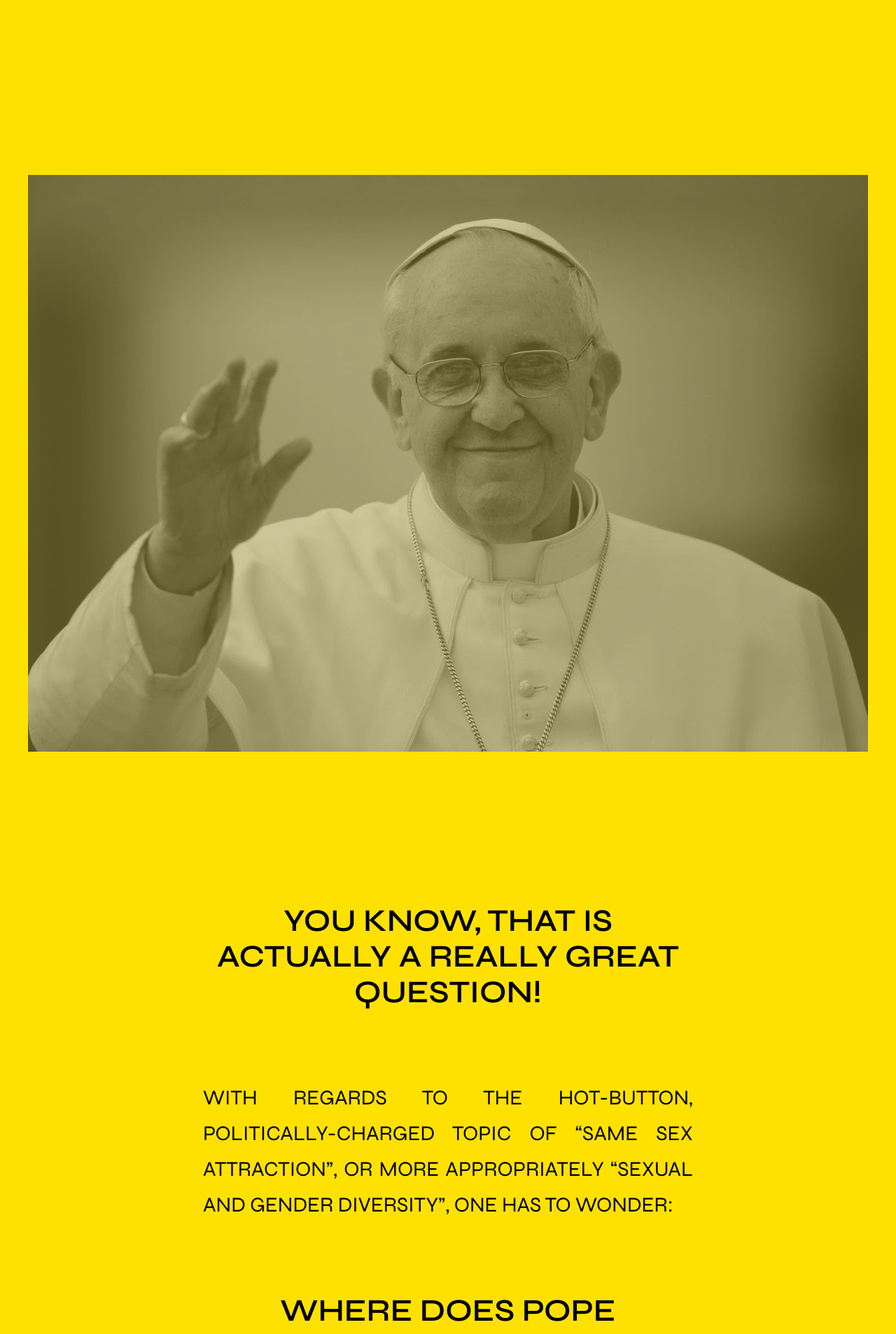
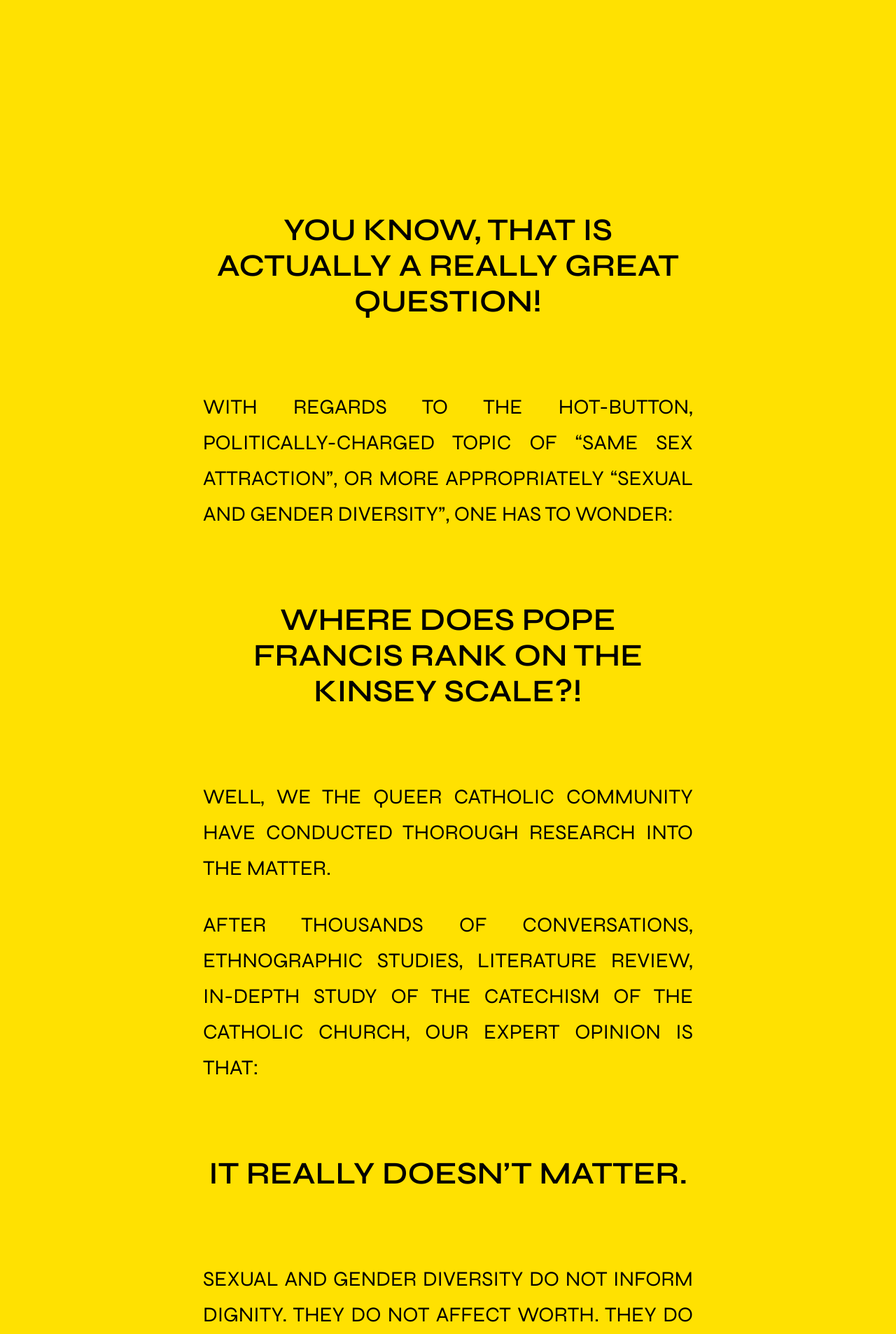
Before and after one commit to zinzy/Is-The-Pope-Gay-, a Jekyll site: the page built from index.markdown, in a window 1280 px wide. Shown: the part 370-2276 px from the top of the page at 70% size. Built offline with Jekyll 4.4.1, drawn with Linux system fonts in a browser that asks for light colours.

Commit message:
Does it work without imagery?

```diff
--- a/_layouts/default.html
+++ b/_layouts/default.html
@@ -28,8 +28,8 @@
 
 
     <header>
-      <h1>Is the Pope gay?</h1>
-      <img src="francis.jpg" alt="">
+      <h1>Is the Pope gay?</h1> <BR><BR><BR>
+      <!-- <img src="francis.jpg" alt=""> -->
     </header>
 
     <section>
```
Also changed, not shown: 4 other files.
